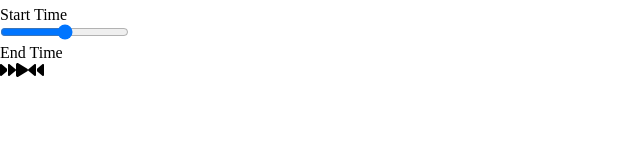
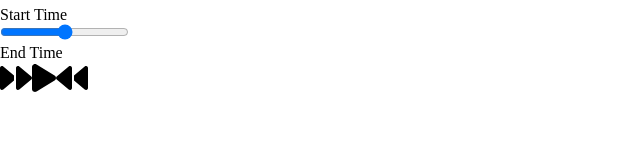
Before and after one commit to HARSHJHASD/React-Music-PLayer, a React (Create React App) app: page / in a window 1280 px wide. Shown: the part 142-294 px from the top of the page, without its empty margins (0-640 px from the left). Built offline with nearby package versions, Linux system fonts and the light colour scheme.

Commit message:
created partials of scss for song and player

```diff
--- a/src/components/Player.js
+++ b/src/components/Player.js
@@ -12,11 +12,11 @@ export const Player = () => {
         </div>
         <div className='play-control'>
 
-            <FontAwesomeIcon className='skip-back' icon ={faForward}/>
+            <FontAwesomeIcon size="2x" className='skip-back' icon ={faForward}/>
 
-            <FontAwesomeIcon className='play' icon={faPlay}/>
+            <FontAwesomeIcon size="2x" className='play' icon={faPlay}/>
 
-            <FontAwesomeIcon className='skip-forward' icon ={faBackward}/>
+            <FontAwesomeIcon size="2x" className='skip-forward' icon ={faBackward}/>
         </div>
     </div>
   )
```
